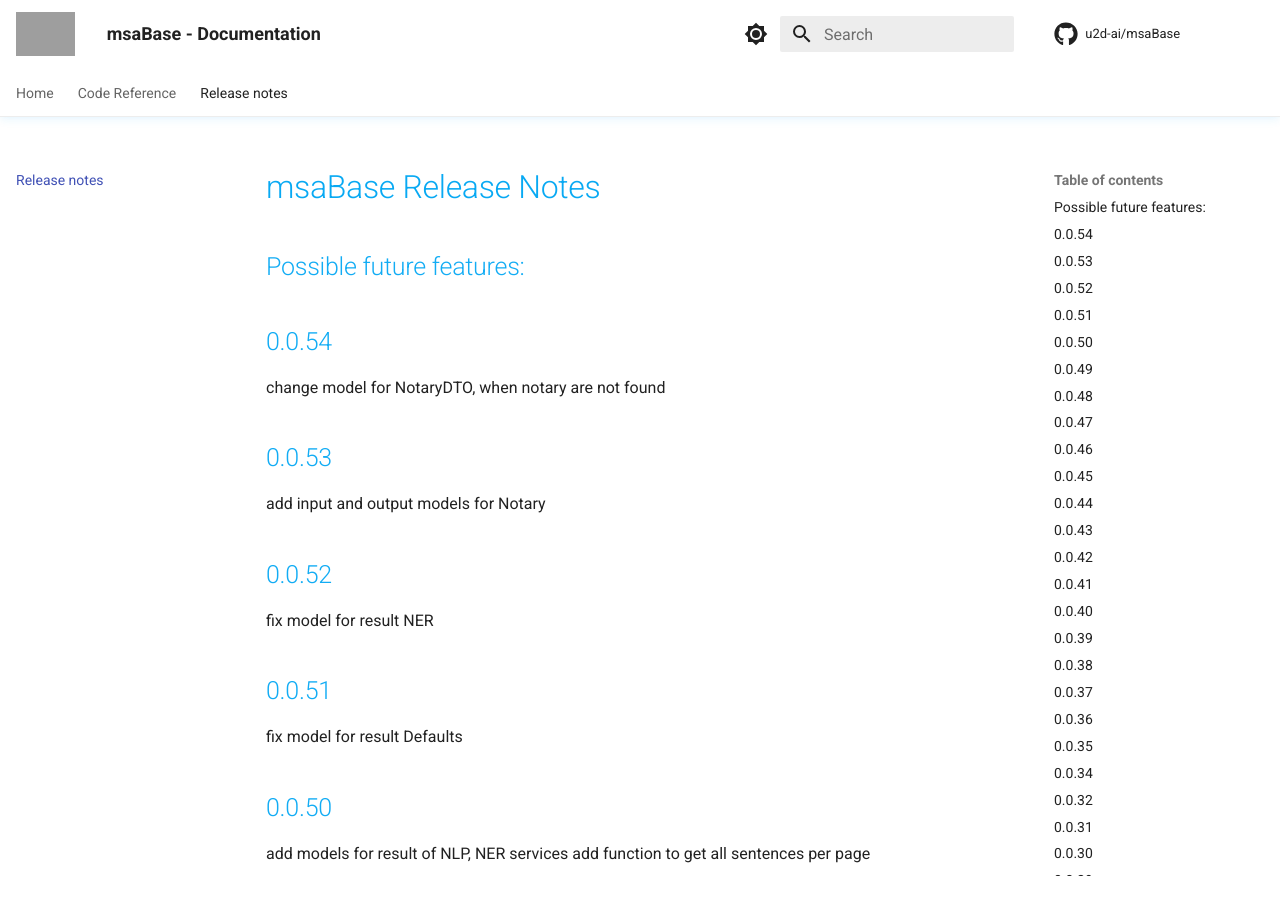
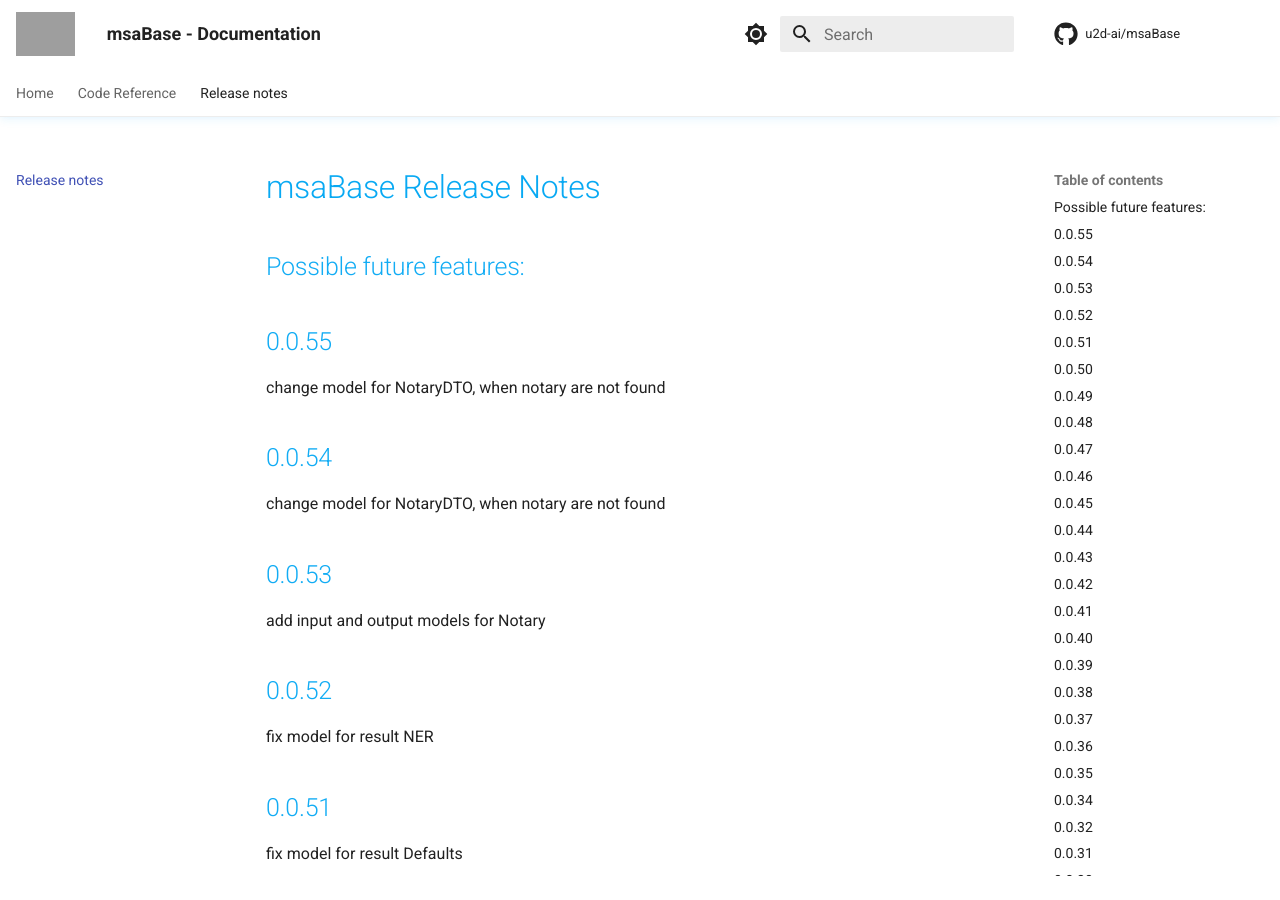
Before and after one commit to u2d-ai/msaBase, an MkDocs documentation site: the page built from docs/release-notes.md, in a window 1280 px wide and 900 px high. Built offline with MkDocs 1.6.1 and Material for MkDocs 9.7.7, drawn with Linux system fonts in a browser that asks for light colours; comment, search, counter and statistics services are not loaded; grey boxes are pictures that could not be loaded.

Commit message:
fix: change model for NotaryDTO, when notary are not found

```diff
--- a/docs/release-notes.md
+++ b/docs/release-notes.md
@@ -1,5 +1,9 @@
 # msaBase Release Notes
 ## Possible future features:
+
+## 0.0.55
+
+change model for NotaryDTO, when notary are not found
 
 ## 0.0.54
 
--- a/msaBase/__init__.py
+++ b/msaBase/__init__.py
@@ -1,7 +1,7 @@
 import glob
 from os.path import basename, dirname, isfile, join
 
-version = "0.0.54"
+version = "0.0.55"
 __author__ = "Stefan Welcker"
 __copyright__ = "Copyright 2022, U2D.ai"
 __license__ = "MIT"
--- a/requirements.txt
+++ b/requirements.txt
@@ -1,6 +1,6 @@
 # MSA Dependencies
 msaFileSystem==0.0.3 # Agnostic Abstract Filesystem API which allows to use S3, GCS, Azure Datalake, your local FS, Youtube etc Optimized for use with FastAPI/Pydantic.
-msaDocModels==0.0.54 # MSA Document Pydantic Models and Schemas, used to store Parser, NLP, NLU and AI results for processed documents
+msaDocModels==0.0.55 # MSA Document Pydantic Models and Schemas, used to store Parser, NLP, NLU and AI results for processed documents
 
 # FastAPI related Dependencies
 fastapi[all]==0.86.0 # FastAPI framework, high performance, easy to learn, fast to code, ready for production
```
Also changed, not shown: 1 other file.
